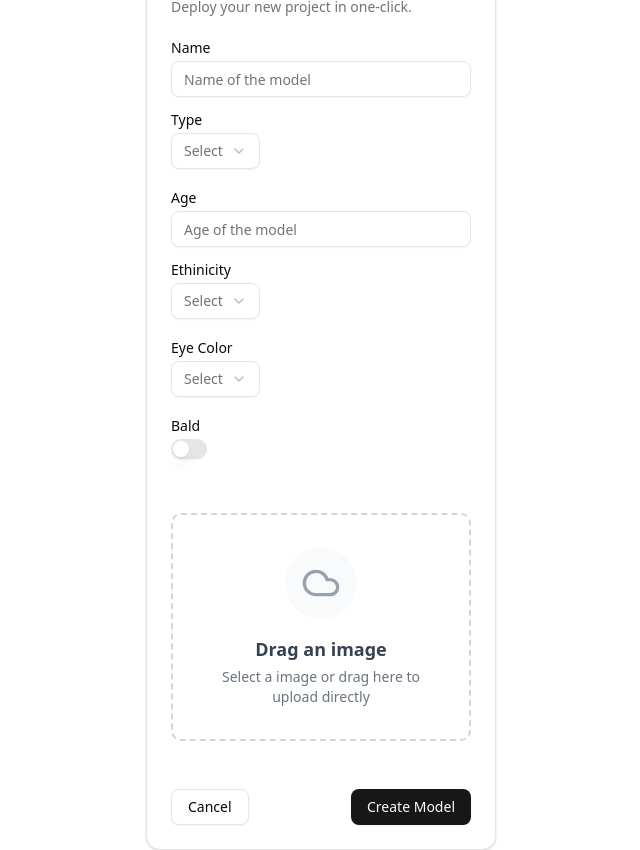
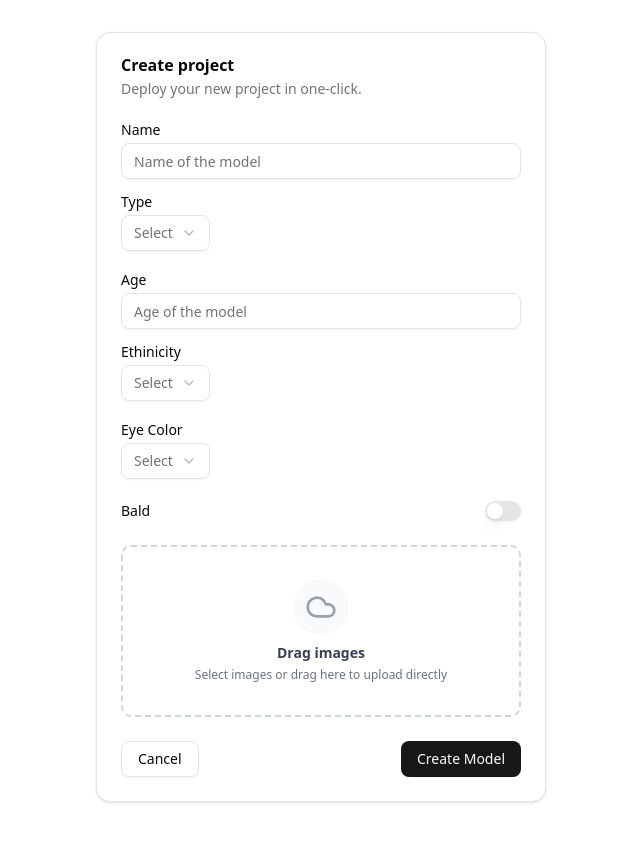
Before and after one commit to vagxrth/alterego, a Next.js app in the folder apps/web/: page /train in a window 1280 px wide. Shown: the whole page, without its empty margins (319-959 px from the left). Built offline with nearby package versions, Linux system fonts and the light colour scheme.

Commit message:
feat: update image uploader to take 10 images to train model

```diff
--- a/apps/web/app/train/page.tsx
+++ b/apps/web/app/train/page.tsx
@@ -22,8 +22,8 @@ import { ImageUpload } from '../../components/ImageUpload'
 
 const page = () => {
     return (
-        <div className='flex flex-col items-center justify-center h-screen'>
-            <Card className="w-[350px]">
+        <div className='flex items-center justify-center min-h-screen py-8'>
+            <Card className="w-[450px] max-w-[95vw]">
                 <CardHeader>
                     <CardTitle>Create project</CardTitle>
                     <CardDescription>Deploy your new project in one-click.</CardDescription>
@@ -83,14 +83,17 @@ const page = () => {
                                     </SelectContent>
                                 </Select>
                             </div>
-                            <div className='flex flex-col space-y-1.5'>
-                                <Label htmlFor="bald">Bald</Label>
-                                <Switch />
+                            <div className='flex items-center justify-between'>
+                                <Label htmlFor="bald" className="cursor-pointer">Bald</Label>
+                                <Switch id="bald" />
+                            </div>
+
+                            <div className="mt-2">
+                                <ImageUpload />
                             </div>
                         </div>
                     </form>
                 </CardContent>
-                <ImageUpload />
                 <CardFooter className="flex justify-between">
                     <Button variant="outline">Cancel</Button>
                     <Button>Create Model</Button>
--- a/apps/web/components/ImageUpload.tsx
+++ b/apps/web/components/ImageUpload.tsx
@@ -1,16 +1,18 @@
 'use client'
 
 import React, { useState, useRef } from 'react';
-import { Cloud, X } from 'lucide-react';
+import { Cloud, X, Plus } from 'lucide-react';
 import Image from 'next/image';
 
 interface ImageUploaderProps {
-  onImageUpload?: (file: File) => void;
+  onImagesUpload?: (files: File[]) => void;
+  maxImages?: number;
 }
 
-export function ImageUpload({ onImageUpload }: ImageUploaderProps) {
+export function ImageUpload({ onImagesUpload, maxImages = 10 }: ImageUploaderProps) {
   const [isDragging, setIsDragging] = useState(false);
-  const [preview, setPreview] = useState<string | null>(null);
+  const [previews, setPreviews] = useState<string[]>([]);
+  const [files, setFiles] = useState<File[]>([]);
   const fileInputRef = useRef<HTMLInputElement>(null);
 
   const handleDragOver = (e: React.DragEvent) => {
@@ -27,39 +29,60 @@ export function ImageUpload({ onImageUpload }: ImageUploaderProps) {
     e.preventDefault();
     setIsDragging(false);
 
-    const file = e.dataTransfer.files[0];
-    if (file && file.type.startsWith('image/')) {
-      handleImageUpload(file);
+    const newFiles = Array.from(e.dataTransfer.files).filter(file =>
+      file.type.startsWith('image/') && previews.length < maxImages
+    );
+
+    if (newFiles.length > 0) {
+      handleImagesUpload(newFiles);
     }
   };
 
-  const handleImageUpload = (file: File) => {
+  const handleImagesUpload = (newFiles: File[]) => {
+    const updatedFiles = [...files, ...newFiles].slice(0, maxImages);
+    setFiles(updatedFiles);
+
+    // Create previews for new files
+    const newPreviews: Promise<string>[] = newFiles.map(file =>
+      new Promise((resolve) => {
         const reader = new FileReader();
         reader.onloadend = () => {
-      setPreview(reader.result as string);
+          resolve(reader.result as string);
         };
         reader.readAsDataURL(file);
-    onImageUpload?.(file);
+      })
+    );
+
+    Promise.all(newPreviews).then(results => {
+      const allPreviews = [...previews, ...results].slice(0, maxImages);
+      setPreviews(allPreviews);
+      onImagesUpload?.(updatedFiles);
+    });
   };
 
   const handleFileSelect = (e: React.ChangeEvent<HTMLInputElement>) => {
-    const file = e.target.files?.[0];
-    if (file) {
-      handleImageUpload(file);
+    if (e.target.files && e.target.files.length > 0) {
+      const newFiles = Array.from(e.target.files).filter(() =>
+        previews.length < maxImages
+      );
+      handleImagesUpload(newFiles);
     }
   };
 
-  const handleRemoveImage = () => {
-    setPreview(null);
-    if (fileInputRef.current) {
-      fileInputRef.current.value = '';
-    }
+  const handleRemoveImage = (index: number) => {
+    const updatedPreviews = [...previews];
+    const updatedFiles = [...files];
+    updatedPreviews.splice(index, 1);
+    updatedFiles.splice(index, 1);
+    setPreviews(updatedPreviews);
+    setFiles(updatedFiles);
+    onImagesUpload?.(updatedFiles);
   };
 
   return (
-    <div className="w-full max-w-2xl mx-auto p-6">
+    <div className="w-full">
       <div
-        className={`relative border-2 border-dashed rounded-lg p-8 transition-colors ${
+        className={`relative border-2 border-dashed rounded-lg p-4 transition-colors ${
           isDragging
             ? 'border-blue-500 bg-blue-50'
             : 'border-gray-300 hover:border-gray-400'
@@ -73,45 +96,65 @@ export function ImageUpload({ onImageUpload }: ImageUploaderProps) {
           ref={fileInputRef}
           onChange={handleFileSelect}
           accept="image/*"
+          multiple
           className="hidden"
         />
 
-        {preview ? (
-          <div className="relative">
+        {previews.length > 0 ? (
+          <div className="grid grid-cols-2 gap-2">
+            {previews.map((preview, index) => (
+              <div key={index} className="relative">
                 <Image
                   src={preview}
-              alt="Preview"
-              width={500}
-              height={300}
+                  alt={`Preview ${index + 1}`}
+                  width={200}
+                  height={150}
                   unoptimized={preview.startsWith('data:')}
-              className="w-full h-64 object-contain rounded-lg"
+                  className="w-full h-32 object-cover rounded-lg"
                 />
                 <button
-              onClick={handleRemoveImage}
-              className="absolute top-2 right-2 p-1 bg-white rounded-full shadow-md hover:bg-gray-100"
+                  onClick={() => handleRemoveImage(index)}
+                  className="absolute top-1 right-1 p-1 bg-white rounded-full shadow-md hover:bg-gray-100"
                 >
-              <X className="w-5 h-5 text-gray-600" />
+                  <X className="w-4 h-4 text-gray-600" />
                 </button>
+              </div>
+            ))}
+
+            {previews.length < maxImages && (
+              <div
+                className="flex flex-col items-center justify-center h-32 border-2 border-dashed border-gray-300 rounded-lg cursor-pointer hover:border-gray-400"
+                onClick={() => fileInputRef.current?.click()}
+              >
+                <Plus className="w-8 h-8 text-gray-400" />
+                <span className="text-xs text-gray-500 mt-1">Add more</span>
+              </div>
+            )}
           </div>
         ) : (
           <div
-            className="flex flex-col items-center justify-center space-y-4 cursor-pointer"
+            className="flex flex-col items-center justify-center py-4 cursor-pointer"
             onClick={() => fileInputRef.current?.click()}
           >
-            <div className="p-4 bg-gray-50 rounded-full">
-              <Cloud className="w-10 h-10 text-gray-400" />
+            <div className="p-3 bg-gray-50 rounded-full">
+              <Cloud className="w-8 h-8 text-gray-400" />
             </div>
-            <div className="text-center">
-              <h3 className="text-lg font-semibold text-gray-700">
-                Drag an image
+            <div className="text-center mt-2">
+              <h3 className="text-sm font-semibold text-gray-700">
+                Drag images
               </h3>
-              <p className="text-sm text-gray-500 mt-1">
-                Select a image or drag here to upload directly
+              <p className="text-xs text-gray-500 mt-1">
+                Select images or drag here to upload directly
               </p>
             </div>
           </div>
         )}
       </div>
+      {previews.length > 0 && (
+        <p className="text-xs text-gray-500 mt-1 text-right">
+          {previews.length} of {maxImages} images
+        </p>
+      )}
     </div>
   );
 }
```
Lines whose indentation alone changed are shown as unchanged.
